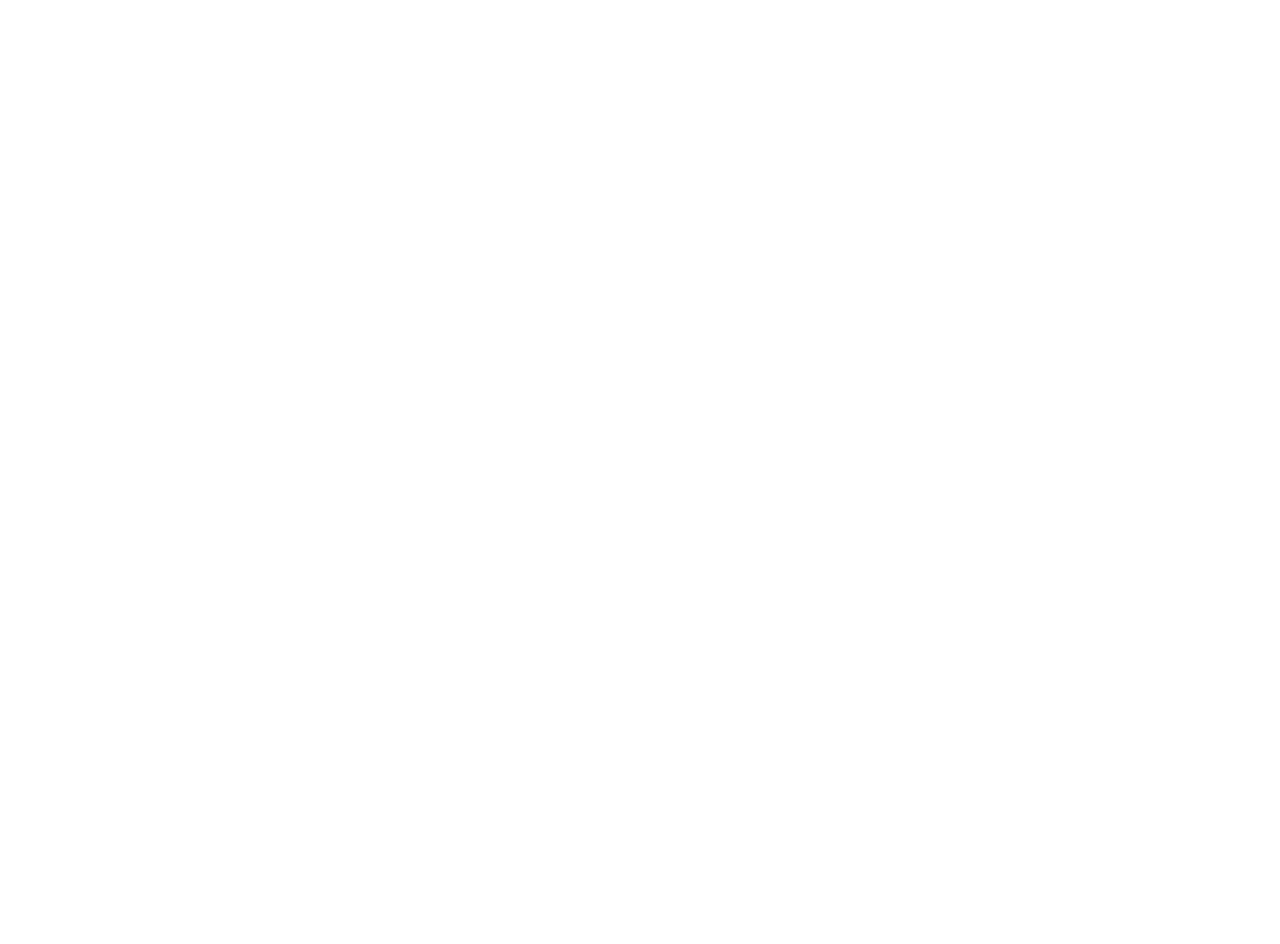
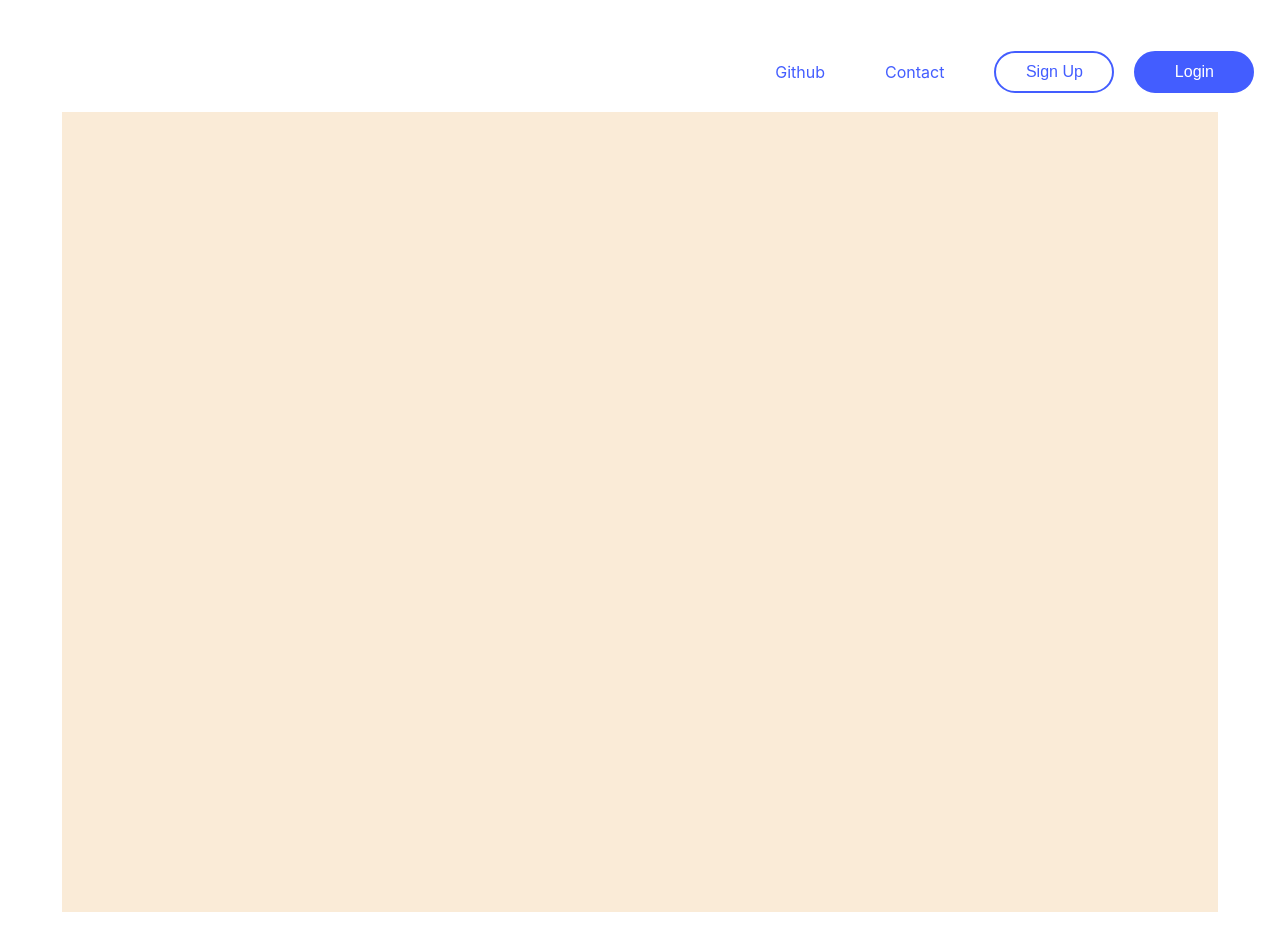
Before and after one commit to bernardoosthuizen/fill-my-bag, a Next.js app: page / in a window 1280 px wide. Before the commit the page ends 800 px from the top, so only its background shows below. Built offline with nearby package versions, Linux system fonts and the light colour scheme.

Commit message:
Nav Bar added

```diff
--- /dev/null
+++ b/components/Nav.module.css
@@ -0,0 +1,131 @@
+.container {
+    width: 100vw;
+    display: flex;
+}
+
+.logo {
+    display: flex;
+    flex-grow: 3;
+    width: 40%;
+    padding-left: 5vw;
+}
+
+.buttonPrimary {
+    background-color:white;
+    font-size: 16px;
+    color: var(--primary);
+    border: 2px solid ;
+    border-color: var(--primary);
+    border-radius: 25px;
+    padding: 10px;
+    width: 120px;
+    transition: all .2s ease-in-out;
+    margin-left: 20px;
+}
+
+.buttonSecondary {
+    background-color:var(--primary);
+    font-size: 16px;
+    color: white;
+    border: 2px solid ;
+    border-color: var(--primary);
+    border-radius: 25px;
+    padding: 10px;
+    width: 120px;
+    transition: all .2s ease-in-out;
+    margin-left: 20px;
+}
+
+.buttonPrimary:hover {
+    transform: scale(1.02);
+    box-shadow:2px 2px 2px 1px rgb(198, 198, 198);
+    cursor: pointer;
+}
+
+.buttonSecondary:hover {
+    transform: scale(1.02);
+    box-shadow:2px 2px 2px 1px rgb(198, 198, 198);
+    cursor: pointer;
+}
+
+.linksMenu {
+    width: fit-content;
+    display: flex;
+    align-items: center;
+    justify-content: space-around;
+    padding-right: 2vw;
+}
+
+.linksItem {
+    padding: 30px;
+    font-size: 16px;
+    color: var(--primary);
+    font-weight: 400;
+    transition: all .2s ease-in-out;
+}
+
+.linksItem:hover{
+    transform: scale(1.1);
+}
+
+.hamburger {
+    display: none;
+}
+
+.mobileMenu {
+    width: 100%;
+}
+
+@media only screen and (max-width: 768px) {
+    .container {
+        width: 90vw;
+        display: flex;
+        flex-direction: column;
+        align-content: center;
+        justify-content: center;
+    }
+
+    .buttonPrimary {
+        margin-top: 30px;
+        margin-bottom: 30px;
+        margin-left: 0;
+    }
+    .buttonSecondary {
+        margin-bottom: 30px;
+        margin-top: 30px;
+        margin-left: 0;
+    }
+
+    .mobileMenu {
+        display: flex;
+        flex-direction: row;
+    }
+
+    .hamburger {
+        display: flex;
+        flex-direction: column;
+        align-content: flex-end;
+        justify-content: center;
+    }
+
+    .linksMenu {
+        width: 100%;
+        height: 100vh;
+        display: flex;
+        flex-direction: column;
+        align-items: center;
+        justify-content: flex-start;
+        padding-top: 10%;
+        padding-right: 0;
+
+    }
+
+    .linksItem {
+        font-weight: 400;
+        transition: all .2s ease-in-out;
+        align-self: center;
+    }
+
+
+
+  }
--- /dev/null
+++ b/components/hero.js
@@ -0,0 +1,23 @@
+import styles from './Hero.module.css'
+import Image from 'next/image'
+import Link from "next/link";
+import { useState } from 'react'
+import { motion } from 'framer-motion'
+
+const Hero = () => {
+
+
+
+    return(
+        <motion.div
+            initial={{ opacity: 0, y: -100 }}
+            animate={{ opacity: 1, y: 0 }}
+            transition={{ duration: 1 }}
+            className={styles.container}
+        >
+
+        </motion.div>
+    )
+}
+
+export default Hero
--- /dev/null
+++ b/components/navBar.js
@@ -0,0 +1,72 @@
+import styles from './Nav.module.css'
+import Image from 'next/image'
+import Link from "next/link";
+import { useState } from 'react'
+import checkWindowWidth from '../helpers/checkWindowWidth';
+import Hamburger from 'hamburger-react'
+import { motion } from 'framer-motion'
+
+const NavBar = () => {
+
+    const [isShowing, setIsShowing] = useState(false)
+
+    if (typeof window !== 'undefined') {
+        checkWindowWidth()
+      }
+
+    const size = checkWindowWidth()
+
+    const links = [
+        {name: 'Github', path: 'https://github.com/bernardoosthuizen/fill-my-bag'},
+        {name: 'Contact', path: 'https://github.com/bernardoosthuizen/fill-my-bag'},
+
+    ]
+
+    return(
+        <motion.div
+            initial={{ opacity: 0, y: -100 }}
+            animate={{ opacity: 1, y: 0 }}
+            transition={{ duration: 1 }}
+            className={styles.container}
+        >
+            <div className={styles.mobileMenu}>
+                <div className={styles.logo}>
+                    {/* <Image
+                    src={logo}
+                    alt="My moves logo"
+                    width={150}
+                    />   */}
+                </div>
+                <div className={styles.hamburger}>
+                    <Hamburger toggled={isShowing} toggle={setIsShowing} />
+                </div>
+            </div>
+
+            { isShowing ||  size.width > 767 ?
+                <motion.nav
+                    initial={{ opacity: 0, y: -100 }}
+                    animate={{ opacity: 1, y: 0 }}
+                    transition={{ duration: 0.7 }}
+                    exit={{ opacity: 0, y: -100 }}
+                    className={styles.linksMenu}
+                    style={ { display: isShowing || size.width > 767 ? 'flex' : 'none' } }
+                >
+                {links.map((link, index) => {
+                    return (
+                        <Link href={link.path} key={index} >
+                            <a target="_blank" className={styles.linksItem} rel="noopener noreferrer">
+                                {link.name}
+                            </a>
+                        </Link>
+                    );
+                })}
+                <button className={styles.buttonPrimary}>Sign Up</button>
+                <button className={styles.buttonSecondary}>Login</button>
+            </motion.nav>
+            : null
+            }
+        </motion.div>
+    )
+}
+
+export default NavBar
--- /dev/null
+++ b/helpers/checkWindowWidth.js
@@ -0,0 +1,37 @@
+import { useState, useEffect } from 'react';
+
+
+// Hook
+const checkWindowWidth = () => {
+  // Initialize state with undefined width/height so server and client renders match
+  // Learn more here: https://joshwcomeau.com/react/the-perils-of-rehydration/
+  const [windowSize, setWindowSize] = useState({
+    width: undefined,
+  });
+
+  useEffect(() => {
+    // only execute all the code below in client side
+    if (typeof window !== 'undefined') {
+      // Handler to call on window resize
+      function handleResize() {
+        // Set window width/height to state
+        setWindowSize({
+          width: window.innerWidth,
+          height: window.innerHeight,
+        });
+      }
+
+      // Add event listener
+      window.addEventListener("resize", handleResize);
+
+      // Call handler right away so state gets updated with initial window size
+      handleResize();
+
+      // Remove event listener on cleanup
+      return () => window.removeEventListener("resize", handleResize);
+    }
+  }, []); // Empty array ensures that effect is only run on mount
+  return windowSize;
+}
+
+export default checkWindowWidth
--- a/package.json
+++ b/package.json
@@ -9,6 +9,9 @@
     "lint": "next lint"
   },
   "dependencies": {
+    "@headlessui/react": "^1.5.0",
+    "framer-motion": "^6.2.8",
+    "hamburger-react": "^2.4.1",
     "next": "12.1.1",
     "react": "17.0.2",
     "react-dom": "17.0.2"
--- a/pages/index.js
+++ b/pages/index.js
@@ -1,6 +1,8 @@
 import Head from 'next/head'
 import Image from 'next/image'
 import styles from '../styles/Home.module.css'
+import Navbar from '../components/navBar'
+import Hero from '../components/hero'
 
 export default function Home() {
   return (
@@ -11,7 +13,8 @@
         <link rel="icon" href="/favicon.ico" />
       </Head>
       <main className={styles.main}>
-
+       <Navbar />
+       <Hero />
       </main>
 
 
--- a/styles/Home.module.css
+++ b/styles/Home.module.css
@@ -4,11 +4,11 @@
 
 .main {
   min-height: 100vh;
-  padding: 4rem 0;
+  padding: 2rem 0;
   flex: 1;
   display: flex;
   flex-direction: column;
-  justify-content: center;
+  justify-content: flex-start;
   align-items: center;
 }
 
--- a/styles/globals.css
+++ b/styles/globals.css
@@ -14,3 +14,7 @@
 * {
   box-sizing: border-box;
 }
+
+:root {
+  --primary: #435DFF;
+}
```
Also changed, not shown: 2 other files (tests, documents, lock files or other folders).
